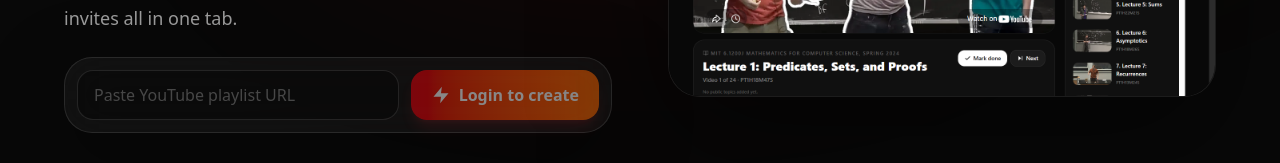
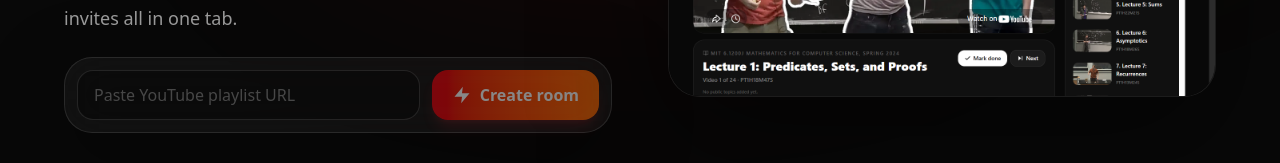
Before and after one commit to nikhilchoukseyy/PrepTube, a React (Vite) app in the folder frontend/: page / in a window 1280 px wide. Shown: the part 526-689 px from the top of the page. Built offline with nearby package versions, Linux system fonts and the light colour scheme; no server answers.

Commit message:
ui fixed

```diff
--- a/frontend/src/pages/LandingPage.jsx
+++ b/frontend/src/pages/LandingPage.jsx
@@ -309,7 +309,7 @@ const LandingPage = () => {
                       ) : (
                         <Icon.Zap />
                       )}
-                      {importingPlaylist ? "Creating room..." : user ? "Create room" : "Login to create"}
+                      {importingPlaylist ? "Creating room..." :"Create room" }
                     </button>
                   </div>
 
@@ -525,7 +525,7 @@ const LandingPage = () => {
                 className="rounded-[28px] border border-white/10 bg-white/[0.03] p-5 sm:p-6"
               >
                 <div className="flex items-start gap-3">
-                  <div className="flex h-11 w-11 items-center justify-center rounded-2xl bg-amber-400/12 text-amber-200">
+                  <div className="flex h-11 w-11 items-center justify-center rounded-2xl bg-amber-400/12 text-amber-200 ">
                     <Icon.MessageSquare />
                   </div>
                   <div>
```
